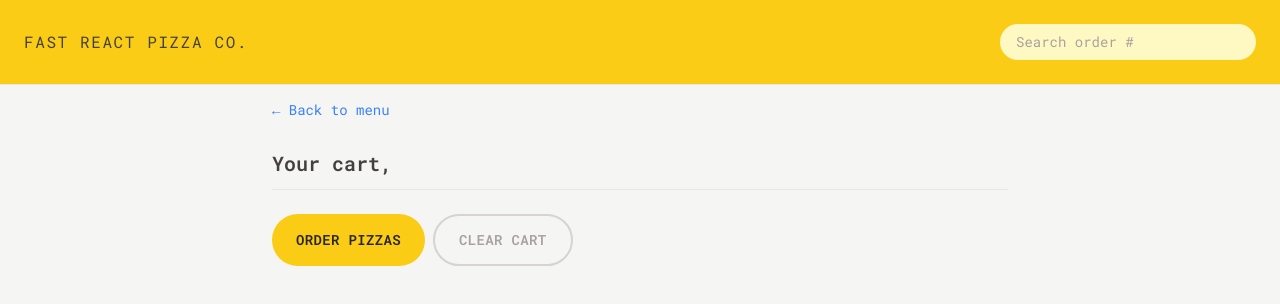
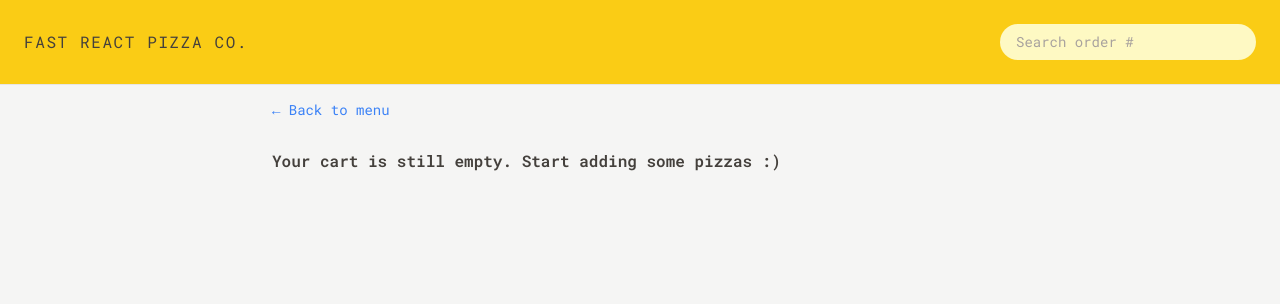
Before and after one commit to dearaujofelipe/FastPizza, a React (Vite) app: page /cart in a window 1280 px wide. Shown: the top 304 px of the page. Built offline with nearby package versions, Linux system fonts and the light colour scheme.

Commit message:
deleting cart items

```diff
--- a/src/features/cart/Cart.jsx
+++ b/src/features/cart/Cart.jsx
@@ -1,13 +1,17 @@
 import LinkButton from "../../ui/LinkButton";
 import Button from "../../ui/Button";
 import CartItem from "./CartItem";
-import { useSelector } from "react-redux";
-import { getCart } from "./cartSlice";
+import { useDispatch, useSelector } from "react-redux";
+import { clearCart, getCart } from "./cartSlice";
 import { getUser } from "../user/userSlice";
+import EmptyCart from "./EmptyCart";
 
 function Cart() {
   const username = useSelector(getUser);
   const cart = useSelector(getCart);
+  const dispatch = useDispatch();
+
+  if (!cart.length) return <EmptyCart />;
 
   return (
     <div className="px-4 py-3">
@@ -17,7 +21,7 @@ function Cart() {
 
       <ul className="mt-3 divide-y divide-stone-200 border-b">
         {cart.map((item) => (
-          <CartItem item={item} key={item.key} />
+          <CartItem item={item} key={item.id} />
         ))}
       </ul>
 
@@ -26,7 +30,9 @@ function Cart() {
           Order pizzas
         </Button>
 
-        <Button type="secondary">Clear cart</Button>
+        <Button type="secondary" onClick={() => dispatch(clearCart())}>
+          Clear cart
+        </Button>
       </div>
     </div>
   );
--- a/src/features/cart/CartItem.jsx
+++ b/src/features/cart/CartItem.jsx
@@ -1,5 +1,5 @@
-import Button from "../../ui/Button";
 import { formatCurrency } from "../../utils/helpers";
+import DeleteItem from "./DeleteItem";
 
 function CartItem({ item }) {
   const { pizzaId, name, quantity, totalPrice } = item;
@@ -11,7 +11,7 @@ function CartItem({ item }) {
       </p>
       <div className="flex items-center justify-between sm:gap-6">
         <p className="text-sm font-bold">{formatCurrency(totalPrice)}</p>
-        <Button type="small">Delete</Button>
+        <DeleteItem pizzaId={pizzaId} />
       </div>
     </li>
   );
--- /dev/null
+++ b/src/features/cart/DeleteItem.jsx
@@ -0,0 +1,13 @@
+import { useDispatch } from "react-redux";
+import Button from "../../ui/Button";
+import { deleteItem } from "./cartSlice";
+
+export default function DeleteItem({ pizzaId }) {
+  const dispatch = useDispatch();
+
+  return (
+    <Button type="small" onClick={() => dispatch(deleteItem(pizzaId))}>
+      Delete
+    </Button>
+  );
+}
--- a/src/features/cart/EmptyCart.jsx
+++ b/src/features/cart/EmptyCart.jsx
@@ -1,11 +1,13 @@
-import { Link } from 'react-router-dom';
+import LinkButton from "../../ui/LinkButton";
 
 function EmptyCart() {
   return (
-    <div>
-      <Link to="/menu">&larr; Back to menu</Link>
+    <div className="px-4 py-3">
+      <LinkButton to="/menu">&larr; Back to menu</LinkButton>
 
-      <p>Your cart is still empty. Start adding some pizzas :)</p>
+      <p className="mt-7 font-semibold">
+        Your cart is still empty. Start adding some pizzas :)
+      </p>
     </div>
   );
 }
--- a/src/features/cart/cartSlice.js
+++ b/src/features/cart/cartSlice.js
@@ -47,3 +47,6 @@ export const getTotalQuantity = (state) =>
 
 export const getTotalCartPrice = (state) =>
   state.cart.cart.reduce((sum, item) => sum + item.totalPrice, 0);
+
+export const getCurrentQuantityById = (id) => (state) =>
+  state.cart.cart.find((item) => item.pizzaId === id)?.quantity ?? 0;
--- a/src/features/menu/MenuItem.jsx
+++ b/src/features/menu/MenuItem.jsx
@@ -1,11 +1,17 @@
-import { useDispatch } from "react-redux";
+import { useDispatch, useSelector } from "react-redux";
+import { formatCurrency } from "../../utils/helpers";
+import { addItem, getCurrentQuantityById } from "../cart/cartSlice";
 import Button from "../../ui/Button";
-import { formatCurrency } from "../../utils/helpers";
-import { addItem } from "../cart/cartSlice";
+import DeleteItem from "../cart/DeleteItem";
 
 function MenuItem({ pizza }) {
   const dispatch = useDispatch();
+
   const { id, name, unitPrice, ingredients, soldOut, imageUrl } = pizza;
+
+  const currentQuantity = useSelector(getCurrentQuantityById(id));
+
+  const isInCart = currentQuantity > 0;
 
   function handleAddToCart() {
     const newItem = {
@@ -38,7 +44,10 @@ function MenuItem({ pizza }) {
               Sold out
             </p>
           )}
-          {!soldOut && (
+
+          {isInCart && <DeleteItem pizzaId={id} />}
+
+          {!soldOut && !isInCart && (
             <Button type="small" onClick={handleAddToCart}>
               Add to cart
             </Button>
```
